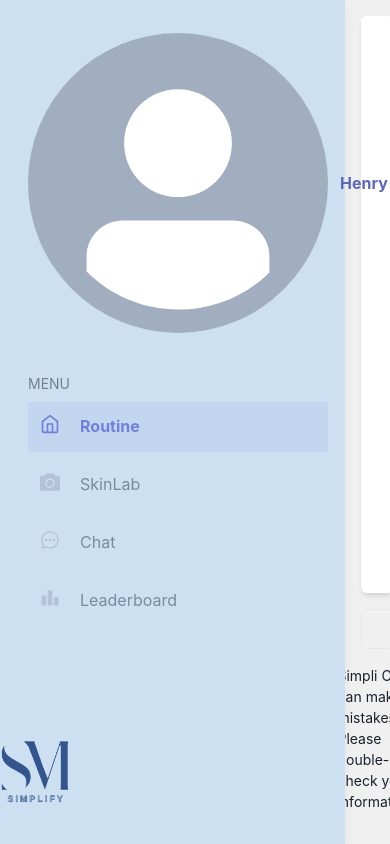
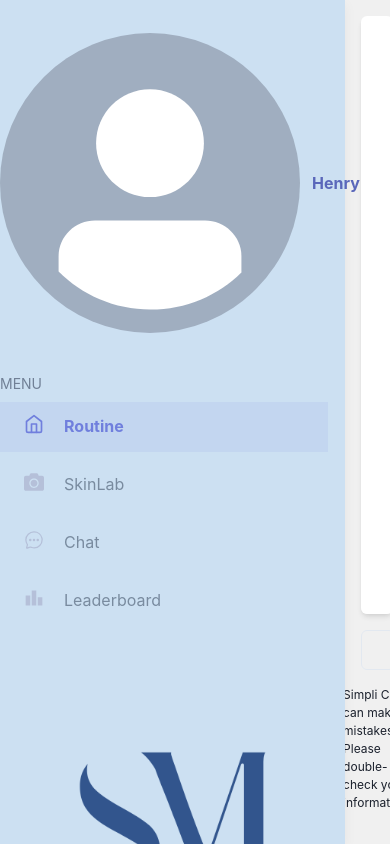
Before and after one commit to HeinHtutZaw19/simplify, a React (Vite) app in the folder frontend/: page /chat in a window 390 px wide. Built offline with nearby package versions, Linux system fonts and the light colour scheme.

Commit message:
Finished sidebar and chatpage responsiveness

```diff
--- a/frontend/src/components/Message.jsx
+++ b/frontend/src/components/Message.jsx
@@ -1,19 +1,20 @@
 import React from "react";
 import { Box, HStack, Text, Avatar, VStack } from "@chakra-ui/react";
+import Simpli from "../assets/Simpli.jpg";
 
 const Message = ({ index, text, isUser }) => {
     return (
         <HStack
             key={index}
             alignSelf={isUser ? "flex-end" : "flex-start"}
-            maxW="50%"
+            maxW={{ base: "80%", md: "70%", lg: "50%" }}
             wordBreak="break-word"
             spacing={4}
         >
             {!isUser && (
                 <Avatar
                     name="Simpli"
-                    src="../assets/Simpli.jpg"
+                    src={Simpli}
                     size="sm"
                 />
             )}
@@ -25,8 +26,9 @@ const Message = ({ index, text, isUser }) => {
                 borderRadius="md"
                 maxW="100%"
                 wordBreak="break-word"
+
             >
-                <Text>{text}</Text>
+                <Text fontSize={{ base: "xs", md: "sm" }}>{text}</Text>
             </Box>
             {isUser && <Avatar size="sm" />}
         </HStack>
--- a/frontend/src/components/NavItem.jsx
+++ b/frontend/src/components/NavItem.jsx
@@ -21,7 +21,7 @@ const NavItem = ({ icon, title, active, handler }) => {
                 >
                     <MenuButton w="100%">
                         <Flex>
-                            <Icon as={icon} fontSize="xl" color={active ? "#707FDD" : "#B5C0D9"} />
+                            <Icon ml={3} as={icon} fontSize="xl" color={active ? "#707FDD" : "#B5C0D9"} />
                             <Text ml={5} display={{ lg: "flex", md: "flex", sm: "none" }} color={active ? "#707FDD" : "#798B9F"} fontWeight={active ? "bold" : "normal"}>{title} </Text>
                         </Flex>
                     </MenuButton>
--- a/frontend/src/components/Sidebar.jsx
+++ b/frontend/src/components/Sidebar.jsx
@@ -52,18 +52,19 @@ const Sidebar = () => {
                     alignItems={{ md: "flex-start", sm: "center" }}
                     mb={4}
 
-                    pl={7}
+                    pl={{ base: 0, md: 7 }}
                 >
 
                     <Flex mt={4} direction="row" align={{ base: "center", md: "flex-start" }} alignItems="center">
-                        <Avatar size={{ md: "md", sm: "sm" }} />
+                        <Avatar size={{ md: "md", sm: "sm" }} ml={{ base: 0, sm: 3 }} />
                         <Heading as="h3" size="sm" color="#5A67BA" p={3} display={{ md: "flex", sm: "none" }}> Henry </Heading>
                         <Button
                             leftIcon={<Icon as={IoLogOutOutline} />}
                             variant="link"
-                            display={{ md: "flex", sm: "none" }}
+                            display="flex"
                             onClick={handleLogoutClick}
-                            ml={10}
+                            ml={{ base: 10, sm: 0 }}
+                            _hover={{ transform: 'scale(1.1)' }}
                         >
                         </Button>
                     </Flex>
@@ -77,8 +78,8 @@ const Sidebar = () => {
                     </Flex>
 
                 </Flex>
-                <Box py={10} width="100%" justifyContent={"center"} alignItems="center" display={{ md: "flex", sm: "none" }}>
-                    <Image src={logo} alt="Logo" boxSize="70px" objectFit="cover" />
+                <Box py={10} width="100%" justifyContent={"center"} alignItems="center" display="flex">
+                    <Image src={logo} alt="Logo" boxSize="75%" objectFit="contain" />
                 </Box>
             </Flex>
         </Box>
--- a/frontend/src/pages/ChatPage.jsx
+++ b/frontend/src/pages/ChatPage.jsx
@@ -64,6 +64,7 @@ const ChatPage = () => {
           flex="1"
           placeholder="Ask Anything You Want About Skincare!"
           value={input}
+          fontSize={{ base: "xs", md: "sm" }}
           onChange={(e) => setInput(e.target.value)}
           onKeyDown={handleKeyPress}
         />
@@ -76,7 +77,7 @@ const ChatPage = () => {
         p={4}
         alignItems="center"
         justifyContent="center">
-        <Text fontSize="sm" color="black.500">
+        <Text fontSize={{ base: "xs", md: "sm" }} color="black.500">
           Simpli Chat can make mistakes. Please double-check your information!
         </Text>
       </Flex>
--- a/frontend/src/pages/HomePage.jsx
+++ b/frontend/src/pages/HomePage.jsx
@@ -67,7 +67,8 @@ const HomePage = () => {
           id="home-skinanalysis-button"
           borderRadius="md"
           as="button"
-          onClick={onSkinAnalysisClick}>
+          onClick={onSkinAnalysisClick}
+          bgColor="red.500">
           <Text textAlign="center" color="white">Skin Analysis <TriangleDownIcon color="white" /></Text>
         </Box>
 
```
